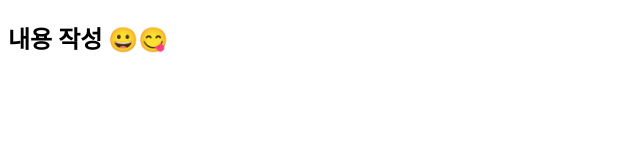
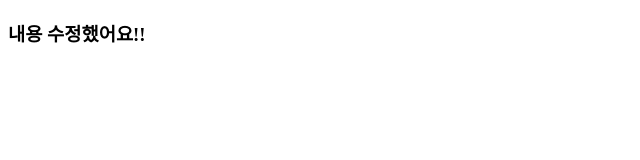
Before and after one commit to ss133600/git_base_23_08_30, a plain HTML site: page index.html in a window 1280 px wide. Shown: the whole page, without its empty margins (0-640 px from the left). Drawn offline with Linux system fonts and the light colour scheme.

Commit message:
두번째 내용 수정

```diff
--- a/index.html
+++ b/index.html
@@ -6,7 +6,8 @@
     <title>git_base</title>
   </head>
   <body>
-    <h2>내용 작성 😀😋</h2>
+    <!-- <h2>내용 작성 😀😋</h2> -->
+    <h3>내용 수정했어요!!</h3>
   </body>
 </html>
 
@@ -34,4 +35,12 @@
 
 *만든 저장소에 파일 연동(등록)
 => 터미널에서 실행
-1. git remote add origin 저장소 주소 -->
+
+1. 원격 저장소 연동(등록)
+=> git remote add origin 저장소 주소
+
+2. 현재까지 작업 파일 기록
+1)git add .
+2)git commit -m "기록할 내용"
+
+-->
```
